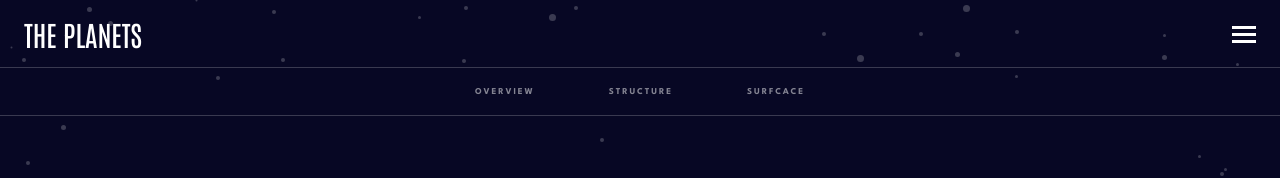
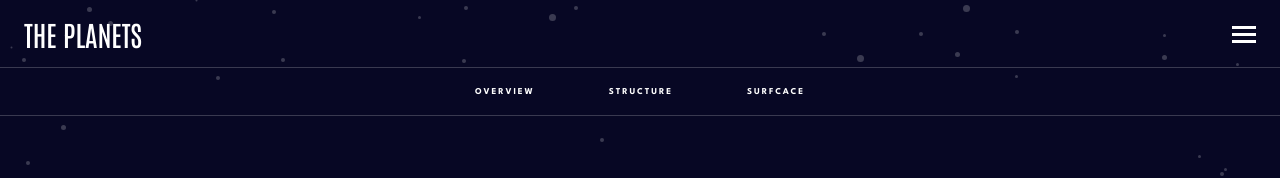
Before and after one commit to GIGAKLIBADZE/planets-fact-side, a React (Vite) app: page /1 in a window 1280 px wide. Shown: the top 178 px of the page. Built offline with nearby package versions, Linux system fonts and the light colour scheme.

Commit message:
correctly apply paddles and their styles for the filter menu

```diff
--- a/src/components/HeaderLayoutStyles.tsx
+++ b/src/components/HeaderLayoutStyles.tsx
@@ -1,29 +1,4 @@
-import styled from "styled-components";
-
-interface Idata {
-  name: string;
-  overview: {
-    content: string;
-    source: string;
-  };
-  structure: {
-    content: string;
-    source: string;
-  };
-  geology: {
-    content: string;
-    source: string;
-  };
-  rotation: string;
-  revolution: string;
-  radius: string;
-  temperature: string;
-  images: {
-    planet: string;
-    internal: string;
-    geology: string;
-  };
-}
+import styled, { css } from "styled-components";
 
 export const Container = styled.div`
   display: flex;
@@ -45,23 +20,18 @@ export const Container = styled.div`
   }
 `;
 
-export const Text = styled.p<{ planetName: string | undefined }>`
+export const Text = styled.p<{
+  planetName: string | undefined;
+}>`
   display: flex;
   font-size: 0.9rem;
   font-weight: bold;
   line-height: normal;
   letter-spacing: 1.93px;
   color: #fff;
-  opacity: 0.5;
   position: relative;
 
   &::after {
-    content: "";
-    position: absolute;
-    bottom: -2rem;
-    left: -7%;
-    width: 110%;
-    height: 0.4rem;
     background: ${({ planetName }) =>
       planetName === "Mercury"
         ? "#419ebb"
--- a/src/index.css
+++ b/src/index.css
@@ -9,5 +9,5 @@
     left: -7%;
     width: 110%;
     height: 0.4rem;
-    background: #2d68f0;
+    /* background: #2d68f0; */
 }
--- a/src/pages/HeaderLayout.tsx
+++ b/src/pages/HeaderLayout.tsx
@@ -19,26 +19,23 @@ const HeaderLayout: React.FC<{
       <Container>
         <Text
           planetName={planetName}
-          // $filter={filter}
           onClick={() => setFilter("OVERVIEW")}
-          // className={filter === "OVERVIEW" ? "textAfter" : ""}
+          className={filter === "OVERVIEW" ? "textAfter" : ""}
           // style={{ color: planet?.name === "MERCURY" ? "red" : "white" }}
         >
           OVERVIEW
         </Text>
         <Text
           planetName={planetName}
-          // $filter={filter}
           onClick={() => setFilter("STRUCTURE")}
-          // className={filter === "STRUCTURE" ? "textAfter" : ""}
+          className={filter === "STRUCTURE" ? "textAfter" : ""}
         >
           STRUCTURE
         </Text>
         <Text
           planetName={planetName}
-          // $filter={filter}
           onClick={() => setFilter("SURFACE")}
-          // className={filter === "SURFACE" ? "textAfter" : ""}
+          className={filter === "SURFACE" ? "textAfter" : ""}
         >
           SURFCACE
         </Text>
```
